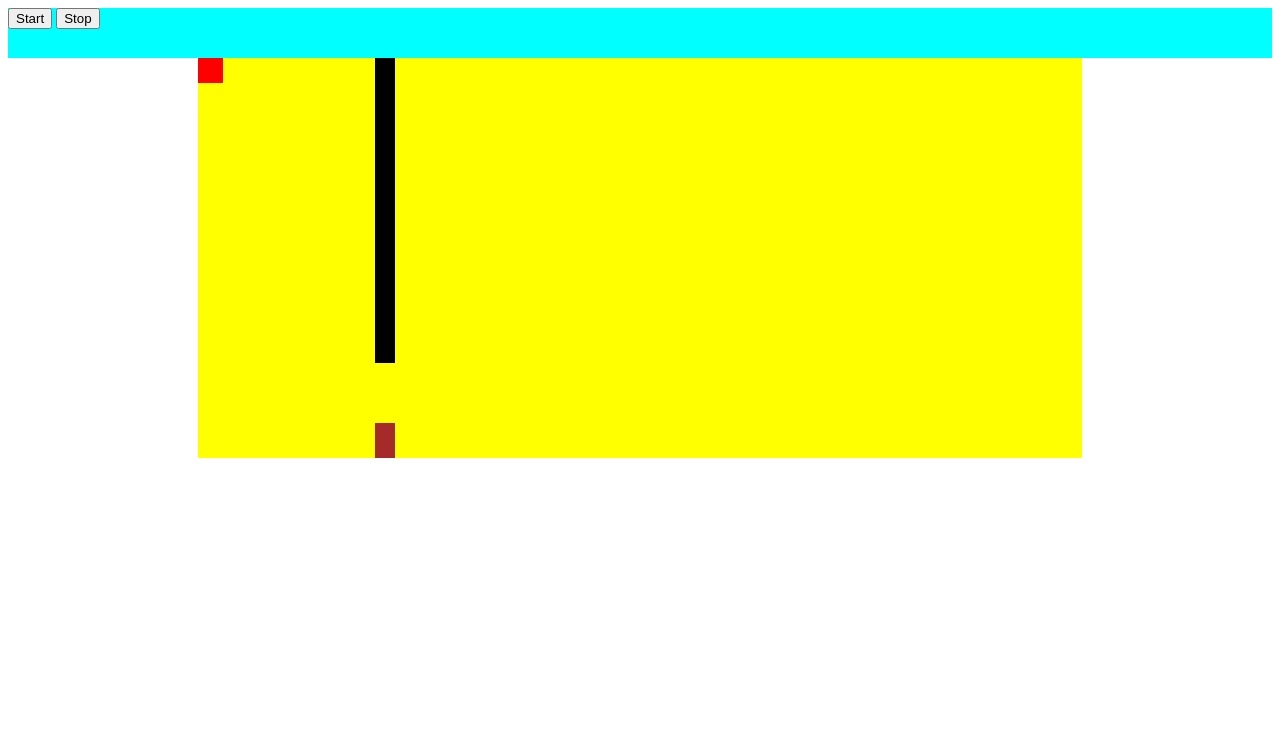
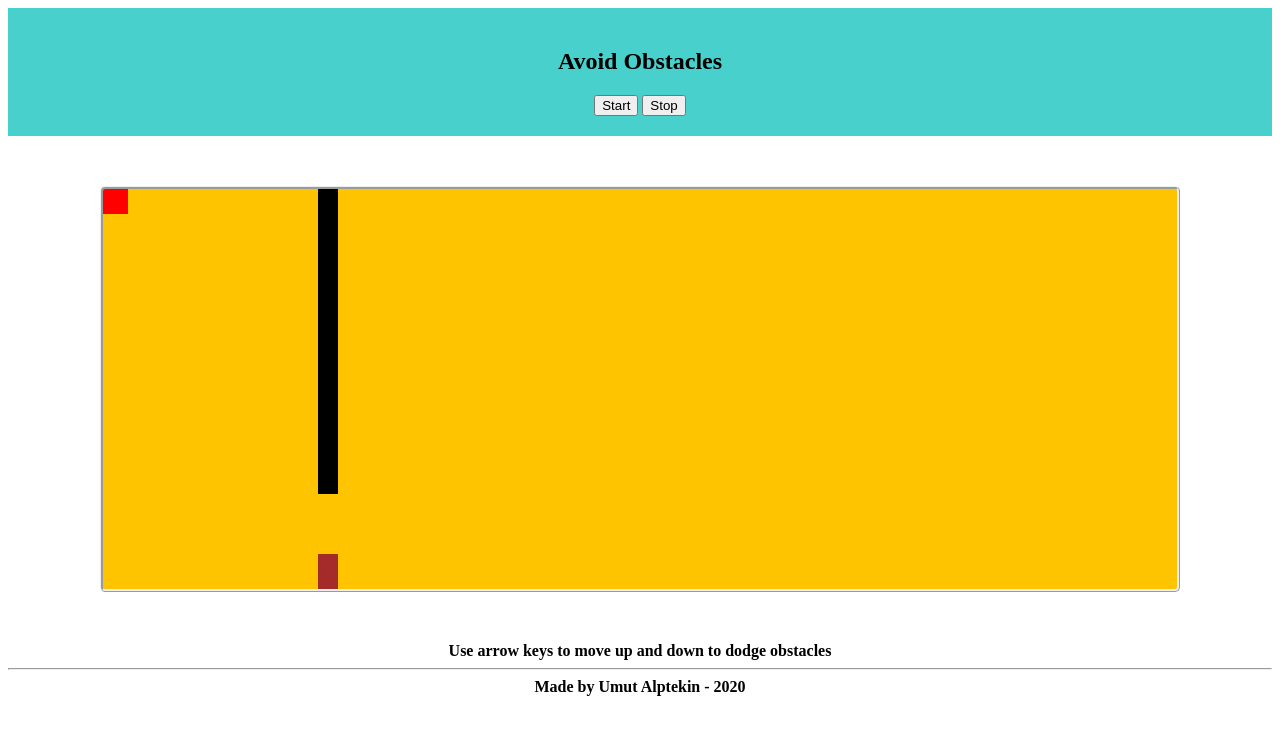
Before and after one commit to umutamac/Dodge_Obstacles, a plain HTML site: page index.html in a window 1280 px wide. Both pictures are taken after a click on the button "Start". Drawn offline with Linux system fonts and the light colour scheme.

Commit message:
page styling changed, true/false of key presses is fixed, stop button clears up and down intercals

```diff
--- a/index.css
+++ b/index.css
@@ -1,11 +1,25 @@
 nav {
-    height: 50px;
-    background-color: aqua;
+    height:auto;
+    background-color: mediumturquoise;
+    text-align: center;
+    margin-bottom: 50px;
+    padding: 20px;
 }
+#buttonsDiv{
+    text-align: center;
+}
+footer {
+    text-align: center;
+    margin-top: 50px;
+    font-weight: 700;
+}
+
 #mainContent {
     height: 400px;
-    width: 70%;
-    background-color: yellow;
+    width: 85%;
+    background-color: rgb(255, 196, 0);
+    border-style:ridge;
+    border-radius: 5px;
     margin:auto;
     overflow: hidden;
 }
--- a/index.html
+++ b/index.html
@@ -3,12 +3,13 @@
 <head>
     <meta charset="UTF-8">
     <meta name="viewport" content="width=device-width, initial-scale=1.0">
-    <title>Document</title>
+    <title>Avoid Obstacles</title>
     <link rel="stylesheet" href="index.css">
 
 </head>
 <body>
     <nav>
+        <h1>Avoid Obstacles</h1>
         <div class="buttonsDiv">
             <button id="startBtn" onclick="startOver()">Start</button>
             <button id="stopBtn" onclick="stopGame()">Stop</button>
@@ -25,7 +26,17 @@
     </div>
 
 
+    <footer>
+        <div id="instructions">
+            Use arrow keys to move up and down to dodge obstacles
+            <br>
+        </div>
+        <hr>
+        <div id="instructions">
+            Made by Umut Alptekin - 2020
+        </div>
 
+    </footer>
 </body>
 <script src="index.js"></script>
 </html>
--- a/index.js
+++ b/index.js
@@ -7,28 +7,26 @@ const animatedBarriers = document.getElementsByClassName("animation");
 
 document.addEventListener('keydown', keyDownHandler, false);
 document.addEventListener('keyup', keyUpHandler, false);
-let rightPressed = false;
-let leftPressed = false;
-let upPressed = false;
-let downPressed = false;
+let upPressed;
+let downPressed;
 function keyUpHandler(event) {
     if (event.key === "ArrowDown") {
         console.log("stopped pressing down key");
-        downPressed = true;
+        downPressed = false;
     }
     else if (event.key === "ArrowUp") {
         console.log("stopped pressing up key");
-        upPressed = true;
+        upPressed = false;
     }
 }
 function keyDownHandler(event) {
     if (event.key === "ArrowDown") {
         console.log("down pressed");
-        downPressed = false;
+        downPressed = true;
     }
     else if (event.key === "ArrowUp") {
         console.log("up pressed");
-        upPressed = false;
+        upPressed = true;
     }
 }
 
@@ -36,7 +34,7 @@ let pTop;
 function moveUp() {
     console.log("player goes up");
     pTop = parseInt(window.getComputedStyle(player).getPropertyValue("top"), 10)
-    console.log("ptop is: " + pTop)
+    console.log("pTop is: " + pTop)
     player.style.top = (pTop - 5) + "px";
     player.style.display = "none";
     player.style.display = "block";
@@ -46,16 +44,21 @@ function moveUp() {
 function moveDown() {
     console.log("player goes down");
     pTop = parseInt(window.getComputedStyle(player).getPropertyValue("top"), 10)
-    console.log("ptop is: " + pTop)
-    player.style.top = (pTop + 5) + "px";
+    console.log("pTop is: " + pTop)
+    player.style.top = pTop + 5 + "px";
     player.style.display = "none";
     player.style.display = "block";
 }
 
-
+let upInterval;
+let downInterval;
 function startOver() {
+    console.log("--->start game")
+    upPressed = false;
+    downPressed = false;
     topBarrier.classList.add("animation");
     bottomBarrier.classList.add("animation");
+
     let topHeight;
     let bottomHeight;
     topBarrier.addEventListener("animationiteration", () => {
@@ -68,19 +71,17 @@ function startOver() {
         bottomBarrier.style.top = "60px";
     })
 
-    let upInterval;
-    let downInterval;
+
     if (upPressed == true) {
         upInterval = setInterval(moveUp, 10)
+    } else {
+        clearInterval(upInterval);
     }
+
     if (downPressed == true) {
         downInterval = setInterval(moveDown, 10)
-    }
-    if (upPressed == false) {
-        clearInterval(moveUp);
-    }
-    if (downPressed == false) {
-        clearInterval(moveDown);
+    } else {
+        clearInterval(downInterval);
     }
 
 
@@ -93,8 +94,13 @@ function startOver() {
 
 
 function stopGame() {
-   // clearInterval(myInterval);
+    // clearInterval(myInterval);
+    console.log("---->stop button clicked");
     topBarrier.classList.remove("animation");
     bottomBarrier.classList.remove("animation");
-    console.log("stop button clicked");
+
+    clearInterval(upInterval);
+    clearInterval(downInterval);
+    console.log("upPressed:" + upPressed);
+    console.log("downPressed:" + downPressed);
 }
```
